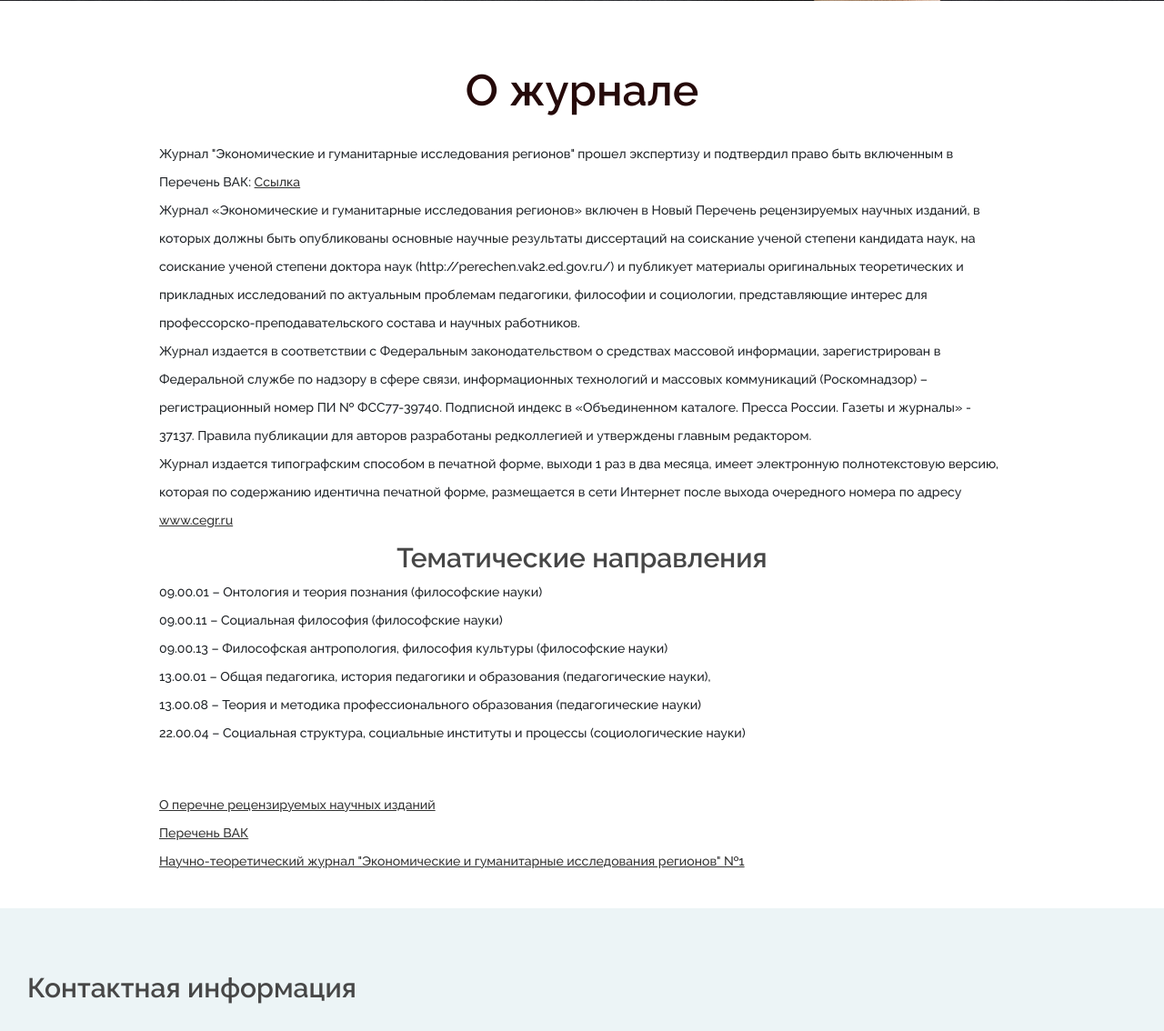
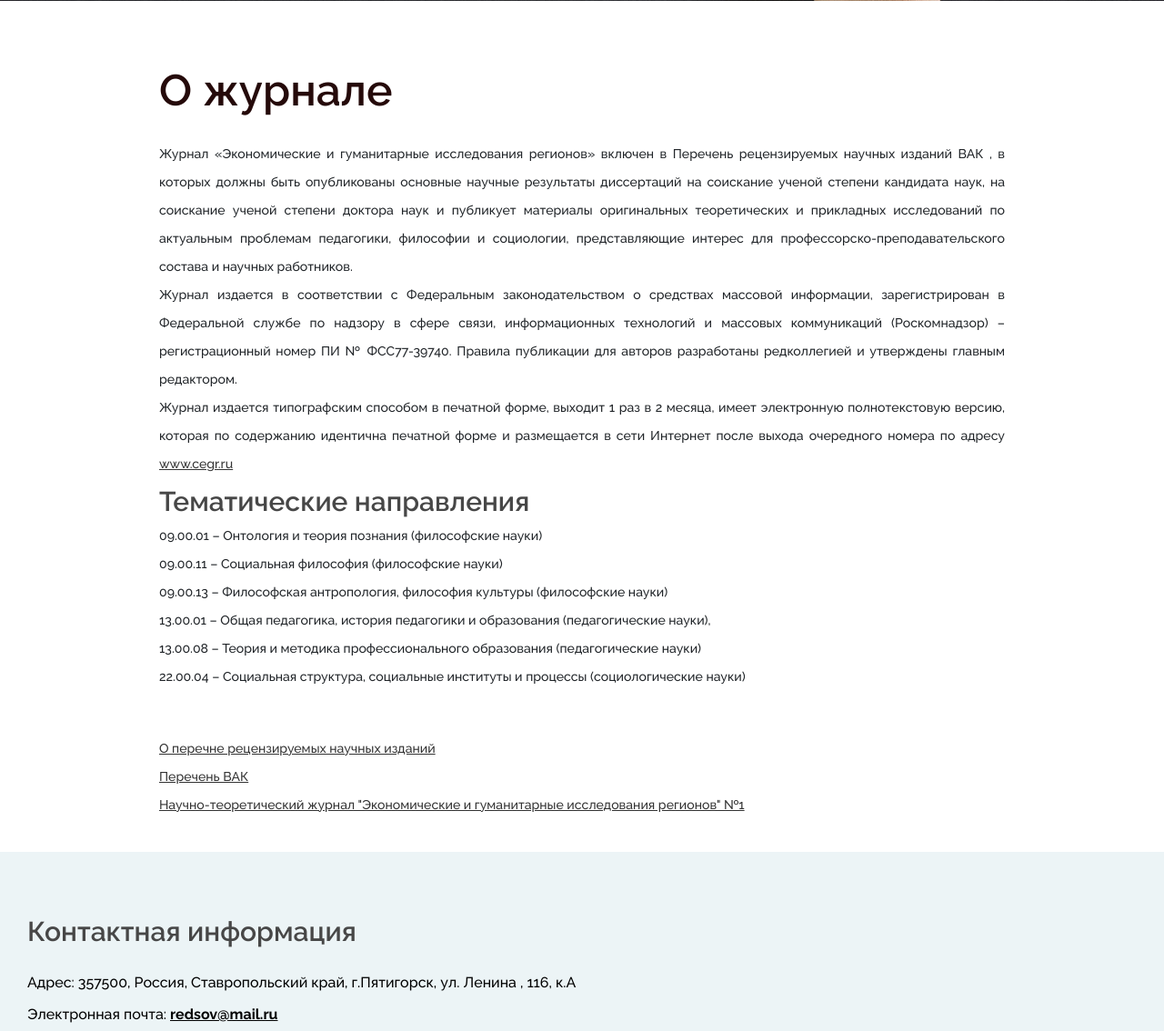
Before and after one commit to kama-kmw/cegr-website, a PHP site: page / in a window 1280 px wide. Shown: the part 588-1722 px from the top of the page at 91% size. Run offline with PHP 8.4, Linux system fonts and the light colour scheme; tables that the repository leaves empty or names only in its code hold one stand-in row (values such as "Sample post").

Commit message:
Изменил текст на главной

```diff
--- a/css/style.css
+++ b/css/style.css
@@ -2007,3 +2007,6 @@ ol {
   color: #BC9467;
   cursor: pointer;
 }
+.text-justify p {
+  text-align: justify;
+}
--- a/includes/categories-section.php
+++ b/includes/categories-section.php
@@ -1,13 +1,12 @@
 <!-- categories section -->
 <section class="categories-section spad">
-    <div class="container">
-        <div class="section-title">
+    <div class="container ">
+        <div class="section-title text-justify">
             <div class="lang-ru">
                 <h2>О журнале</h2>
-                <p>Журнал "Экономические и гуманитарные исследования регионов" прошел экспертизу и подтвердил право быть включенным в Перечень ВАК: <a href="http://vak.ed.gov.ru/documents/10179/0/%CF%E5%F0%E5%F7%E5%ED%FC%20%C2%C0%CA_02.10.2017.pdf/30d136d1-42b5-4c8f-8c79-a76d04132245" target="_blank">Ссылка</a></p>
-                <p>Журнал «Экономические и гуманитарные исследования регионов» включен в Новый Перечень рецензируемых научных изданий, в которых должны быть опубликованы основные научные результаты диссертаций на соискание ученой степени кандидата наук, на соискание ученой степени доктора наук (http://perechen.vak2.ed.gov.ru/) и публикует материалы оригинальных теоретических и прикладных исследований по актуальным проблемам педагогики, философии и социологии, представляющие интерес для профессорско-преподавательского состава и научных работников.</p>
-                <p>Журнал издается в соответствии с Федеральным законодательством о средствах массовой информации, зарегистрирован в Федеральной службе по надзору в сфере связи, информационных технологий и массовых коммуникаций (Роскомнадзор) – регистрационный номер ПИ № ФСС77-39740. Подписной индекс в «Объединенном каталоге. Пресса России. Газеты и журналы» - 37137. Правила публикации для авторов разработаны редколлегией и утверждены главным редактором. </p>
-                <p>Журнал издается типографским способом в печатной форме, выходи 1 раз в два месяца, имеет электронную полнотекстовую версию, которая по содержанию идентична печатной форме, размещается в сети Интернет после выхода очередного номера по адресу <a href="http://cegr.ru" target="_blank">www.cegr.ru</a></p>
+                <p>Журнал «Экономические и гуманитарные исследования регионов» включен в Перечень рецензируемых научных изданий ВАК , в которых должны быть опубликованы основные научные результаты диссертаций на соискание ученой степени кандидата наук, на соискание ученой степени доктора наук и публикует материалы оригинальных теоретических и прикладных исследований по актуальным проблемам педагогики, философии и социологии, представляющие интерес для профессорско-преподавательского состава и научных работников.</p>
+                <p>Журнал издается в соответствии с Федеральным законодательством о средствах массовой информации, зарегистрирован в Федеральной службе по надзору в сфере связи, информационных технологий и массовых коммуникаций (Роскомнадзор) – регистрационный номер ПИ № ФСС77-39740. Правила публикации для авторов разработаны редколлегией и утверждены главным редактором.</p>
+                <p>Журнал издается типографским способом в печатной форме, выходит      1 раз в 2 месяца, имеет электронную полнотекстовую версию, которая по содержанию идентична печатной форме и  размещается в сети Интернет после выхода очередного номера по адресу <a href="http://cegr.ru" target="_blank">www.cegr.ru</a></p>
 
                 <h3 class="mt-2 mb-1">Тематические направления</h3>
                 <p>09.00.01 – Онтология и теория познания (философские науки)</p>
@@ -23,10 +22,9 @@
             </div>
             <div class="lang-en">
                 <h2>About the journal</h2>
-                <p>The journal "Economic and Humanitarian Studies of Regions" has passed the examination and confirmed the right to be included in the List of the Higher Attestation Commission: <a href="http://vak.ed.gov.ru/documents/10179/0/%CF%E5%F0%E5%F7%E5%ED%FC%20%C2%C0%CA_02.10.2017.pdf/30d136d1-42b5-4c8f-8c79-a76d04132245" target="_blank">Link</a></p>
-                <p>The journal "Economic and Humanitarian Studies of Regions" is included in the New List of peer-reviewed scientific publications in which the main scientific results of dissertations for the degree of Candidate of Sciences, for the degree of Doctor of Sciences should be published (http://perechen.vak2.ed.gov.ru /) and publishes materials of original theoretical and applied research on topical issues of pedagogy, philosophy and sociology, representing of interest to the teaching staff and researchers.</p>
-                <p>The journal is published in accordance with Federal legislation on Mass Media, registered with the Federal Service for Supervision of Communications, Information Technology and Mass Communications (Roskomnadzor) - registration number PI No. FSS77-39740. Subscription index in the "Combined catalog. The press of Russia. Newspapers and magazines" - 37137. The publication rules for authors were developed by the editorial board and approved by the editor-in-chief. </p>
-                <p>The journal is published typographically in printed form, published 1 time every two months, has an electronic full-text version, which is identical in content to the printed form, is posted on the Internet after the next issue is published at <a href="http://cegr.ru" target="_blank">www.cegr.ru</a></p>
+                <p>The journal "Economic and Humanitarian Studies of Regions" is included in the List of peer-reviewed scientific publications of the Higher Attestation Commission, in which the main scientific results of dissertations for the degree of Candidate of Sciences, for the degree of Doctor of Sciences should be published and publishes materials of original theoretical and applied research on topical issues of pedagogy, philosophy and sociology of interest to the professorialteaching staff and researchers.</p>
+                <p>The journal is published in accordance with Federal legislation on Mass Media, registered with the Federal Service for Supervision of Communications, Information Technology and Mass Communications (Roskomnadzor) – registration number PI No. FSS77-39740. The publication rules for authors were developed by the editorial board and approved by the editor-in-chief.</p>
+                <p>The journal is published typographically in printed form, is published 1 time in 2 months, has an electronic full-text version, which is identical in content to the printed form and is posted on the Internet after the next issue is published at <a href="http://cegr.ru" target="_blank">www.cegr.ru</a></p>
 
                 <h3 class="mt-2 mb-1">Thematic areas</h3>
                 <p>09.00.01 – Ontology and theory of knowledge (philosophical sciences)</p>
```
